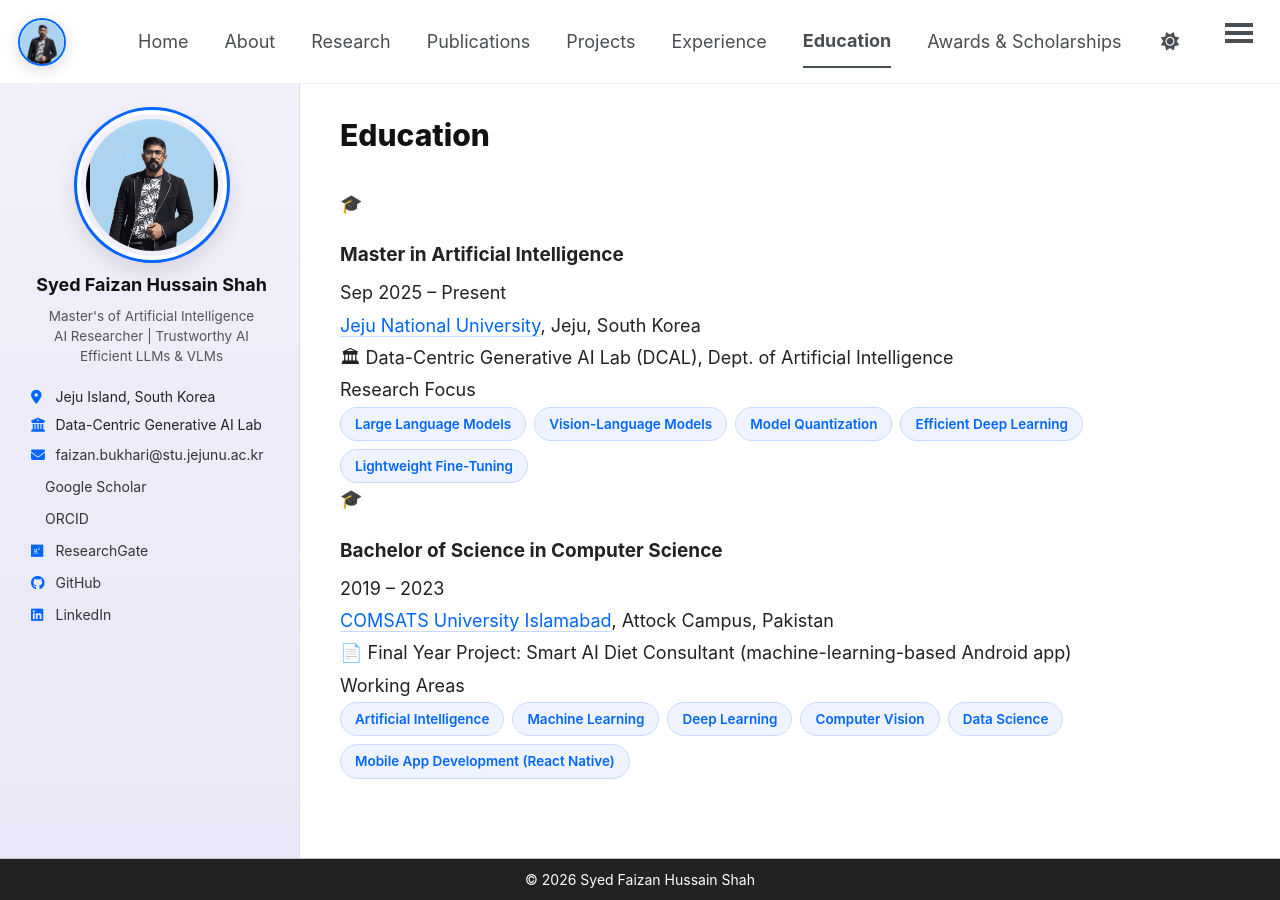
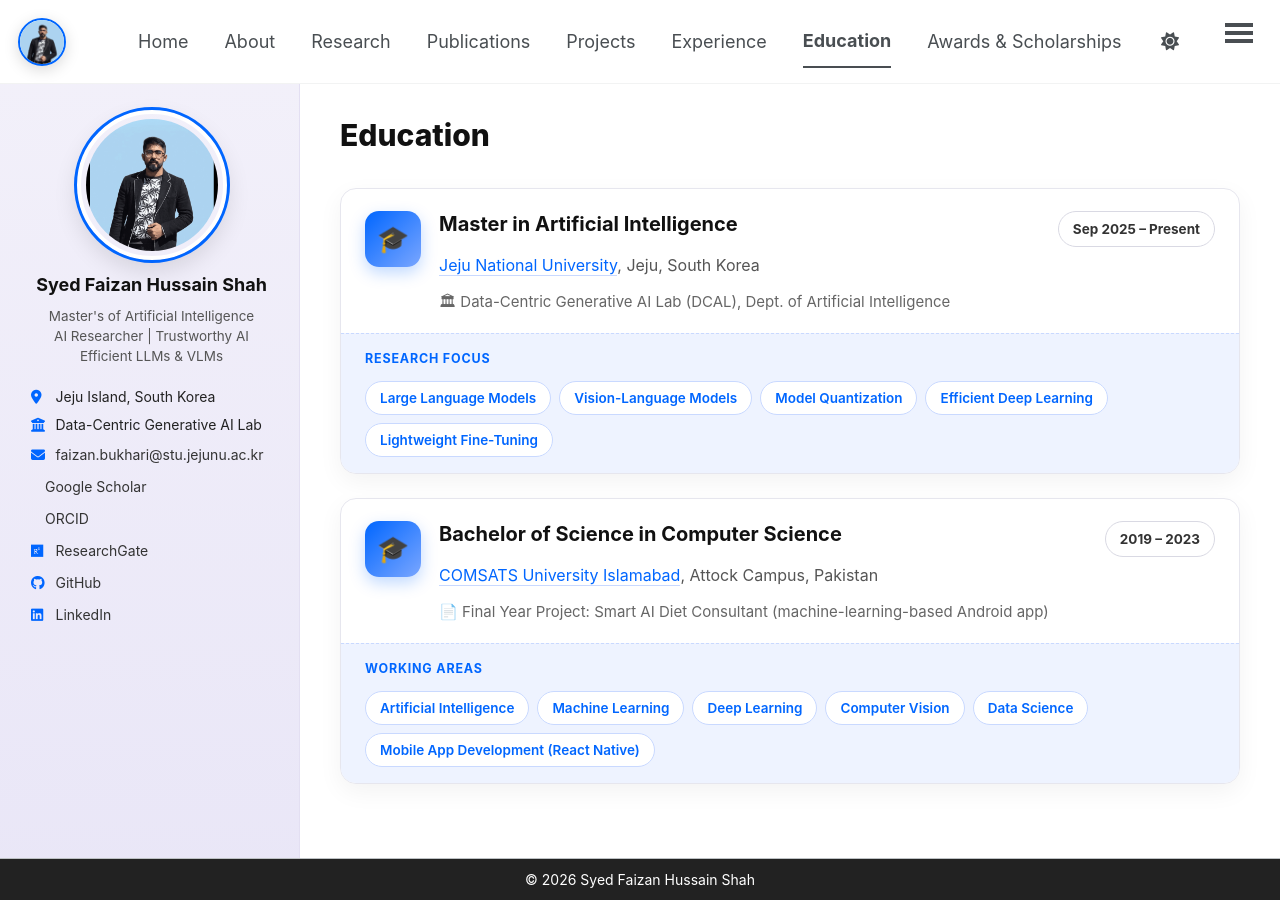
Before and after one commit to Fazi743/Fazi743.github.io, a Jekyll site: the page built from _pages/education.md, in a window 1280 px wide. Built offline with Jekyll 4.4.1, drawn with Linux system fonts in a browser that asks for light colours; a style sheet for code colours, icons or effects is not loaded.

Commit message:
Add styles for education cards in custom.css

```diff
--- a/assets/css/custom.css
+++ b/assets/css/custom.css
@@ -647,3 +647,88 @@
 @media(max-width:700px){
   .tl-date{ order:-1; }           /* date above title on narrow screens */
 }
+
+/* ---------- Education cards ---------- */
+.edu-card{
+  background:#fff;
+  border:1px solid #e6e6ee;
+  border-radius:16px;
+  box-shadow:0 8px 24px rgba(0,0,0,.05);
+  margin:0 0 24px;
+  overflow:hidden;
+  transition:.25s;
+}
+.edu-card:hover{ transform:translateY(-3px); box-shadow:0 14px 32px rgba(0,0,0,.08); }
+
+.edu-main{
+  display:flex;
+  gap:18px;
+  padding:22px 24px 18px;
+}
+
+.edu-icon{
+  flex:0 0 56px;
+  height:56px;
+  border-radius:14px;
+  background:linear-gradient(135deg,var(--accent),#7aa6ff);
+  display:flex;
+  align-items:center;
+  justify-content:center;
+  font-size:26px;
+  box-shadow:0 6px 16px rgba(0,102,255,.25);
+}
+
+.edu-body{ flex:1; min-width:0; }
+
+.edu-top{
+  display:flex;
+  justify-content:space-between;
+  align-items:flex-start;
+  gap:12px;
+  flex-wrap:wrap;
+}
+
+.page__content .edu-title{
+  font-size:20px;
+  font-weight:700;
+  color:#111;
+  margin:0;
+  line-height:1.3;
+}
+
+.edu-date{
+  flex-shrink:0;
+  font-size:13.5px;
+  font-weight:700;
+  color:#333;
+  border:1px solid #d9d9e3;
+  border-radius:999px;
+  padding:5px 14px;
+  white-space:nowrap;
+}
+
+.edu-org{ font-size:16px; color:#555; margin:4px 0 8px; }
+.edu-org a{ color:var(--accent); border-bottom:1px solid var(--accent-border); }
+
+.edu-note{ font-size:15px; color:#666; }
+
+/* bottom strip: research focus / working areas */
+.edu-foot{
+  background:var(--accent-soft);
+  border-top:1px dashed var(--accent-border);
+  padding:14px 24px 16px;
+}
+.edu-foot-label{
+  display:block;
+  font-size:12.5px;
+  font-weight:700;
+  letter-spacing:.8px;
+  text-transform:uppercase;
+  color:var(--accent);
+  margin-bottom:10px;
+}
+.edu-foot .tag{ background:#fff; }
+
+@media(max-width:700px){
+  .edu-date{ order:-1; }
+}
```
